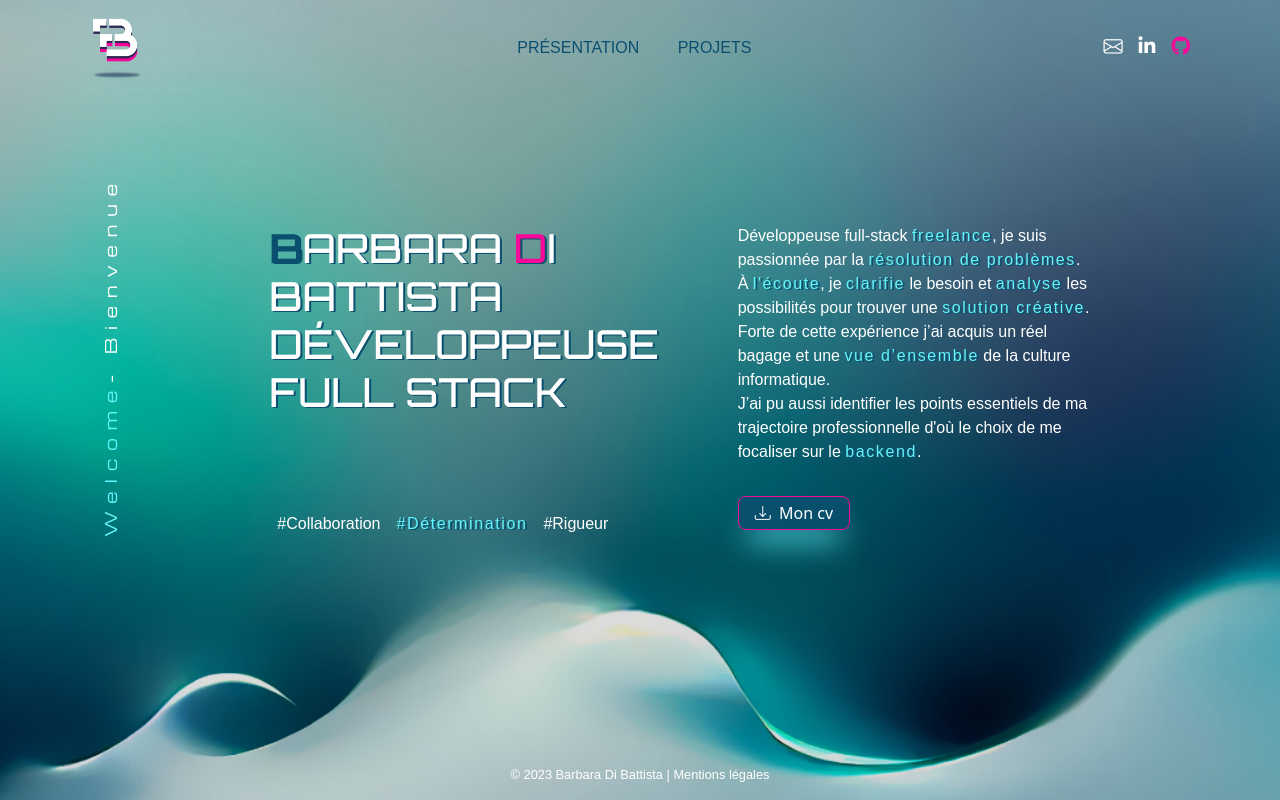
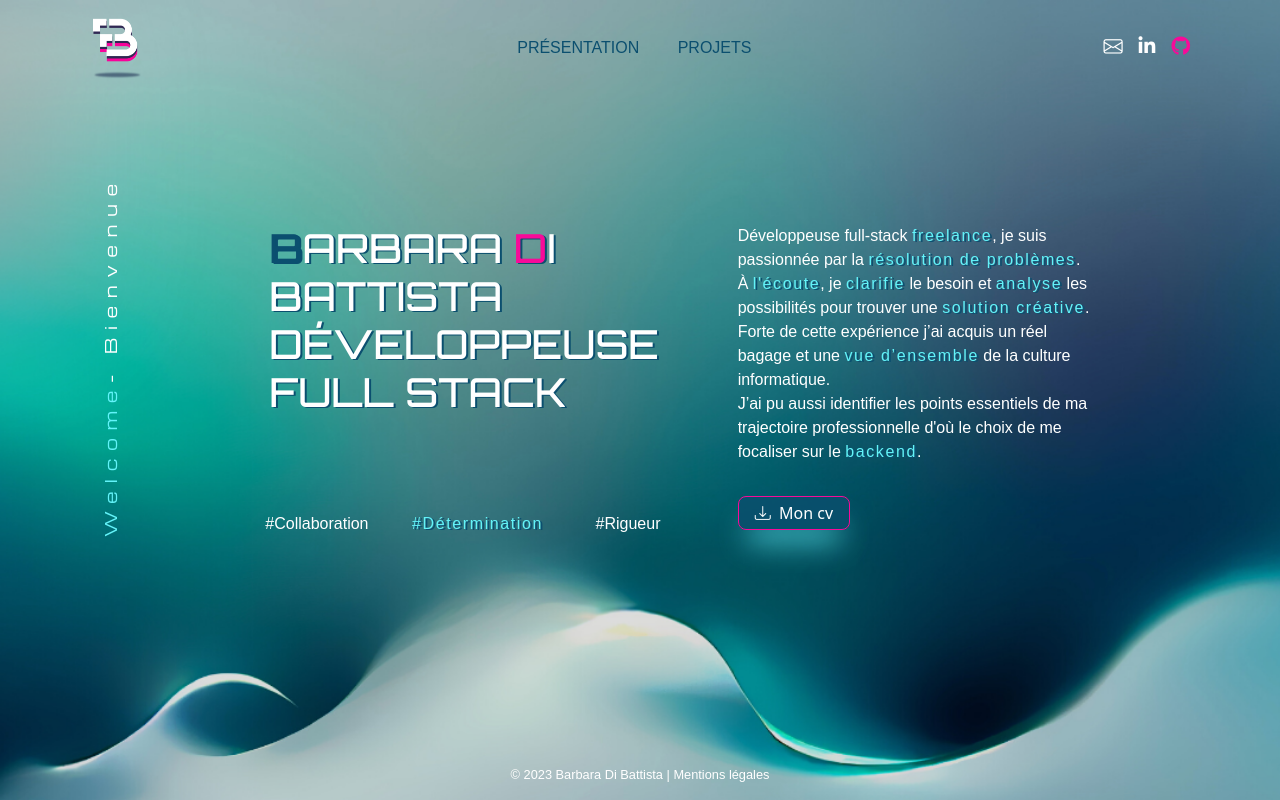
Before and after one commit to dibattista/di-battista-barbara-public, a Flask app: page / in a window 1280 px wide. Run offline with Flask 3, Linux system fonts and the light colour scheme; some libraries are stand-ins or nearby versions; some web fonts are replaced.

Commit message:
#strength resize

```diff
--- a/static/css/style.css
+++ b/static/css/style.css
@@ -167,6 +167,10 @@ footer{
   color: var(--main-highlight-color);
   text-shadow: 2px 1px rgb(var(--main-color));
   letter-spacing: .1em;
+}
+
+.col-about-title {
+  padding-right: 3rem !important;
 }
 /* END div center */
 
--- a/templates/index.html
+++ b/templates/index.html
@@ -11,7 +11,7 @@
             <p class="vertical-title"><span class="welcome-span-color-word">Welcome</span>- Bienvenue</p>
           </div>
           <div class="col-lg-1"></div>
-          <div class="col-lg-5 pt-5">
+          <div class="col-lg-5 pt-5 col-about-title">
             <h1>
                 <span class="h1-span-color2-letter">B</span>ARBARA
                 <span class="h1-span-color-letter-d">D</span>I
@@ -23,10 +23,10 @@
                 FULL STACK
             </h1>
             <div row class="space-row-5"></div>
-            <div class="d-flex flex-row">
-                <div class="p-2">#Collaboration</div>
-                <div class="p-2"><span class="div-span-strength-color">#Détermination</span></div>
-                <div class="p-2">#Rigueur</div>
+            <div class="row">
+                <div class="col-12 col-md-4 p-2">#Collaboration</div>
+                <div class="col-12 col-md-5 p-2"><span class="div-span-strength-color">#Détermination</span></div>
+                <div class="col-12 col-md-3 p-2">#Rigueur</div>
             </div>
           </div>
           <div class="col-lg-4 pt-5">
```
